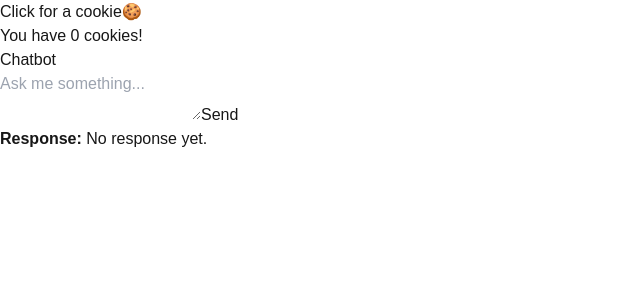
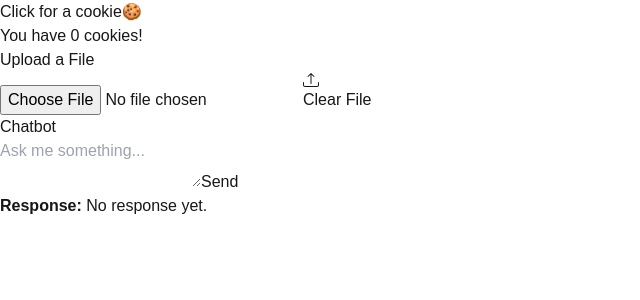
Before and after one commit to Bdonah/Imagine-proj, a Next.js app: page / in a window 1280 px wide. Shown: the top 300 px of the page, without its empty margins (0-640 px from the left). Built offline with nearby package versions, Linux system fonts and the light colour scheme; no server answers.

Commit message:
feat: add file upload button

```diff
--- a/src/app/page.tsx
+++ b/src/app/page.tsx
@@ -6,7 +6,9 @@ export default function HomePage() {
   const [prompt, setPrompt] = useState("");
   const [response, setResponse] = useState("");
   const [loading, setLoading] = useState(false);
-  const [count, setCount] = useState(0); // State for cookie counter
+  const [count, setCount] = useState(0);
+  const [fileName, setFileName] = useState("");
+  const [fileContent, setFileContent] = useState("");
 
   const apiUrl = process.env.NEXT_PUBLIC_API_URL || "/api/ollama";
 
@@ -15,48 +17,6 @@ export default function HomePage() {
 
     setLoading(true);
     setResponse("");
-
-    // 🔹 Custom responses for specific prompts
-    const customResponses: Record<string, string> = {
-      "alexa": "fuck you",
-      "how many cookies do I have?": `You have ${count} cookies! 🍪`,
-      "reset cookies": "Cookies reset to 0! 🍪",
-      "is nolan curran good at valorant?": `Oh, you mean *Nolan "Bottom Frag" Curran*? Good at Valorant? That’s like asking if a fish is good at climbing trees. My guy plays like he’s legally required to give the enemy free kills. His crosshair placement is a war crime, his reaction time is measured in **geological eras**, and his aim? Let’s just say stormtroopers would be proud. The only "site" he holds down is the **respawn screen**, and his "utility usage" consists of flashing himself and smoking off his own team.
-
-    And let’s talk about his **god-awful KD**—statistically speaking, the only thing he’s consistent at is losing gunfights. The man **averages a 0.3 KD** like it’s a personal challenge. But does that stop him from buying an Op every round like he’s playing CS:GO in 2015? Absolutely not. He’ll **hard-save for 4 rounds straight, buy an Op, peek mid like a clueless NPC, and get one-tapped before he can even scope in.** Congrats, Nolan, you just spent all your credits to arm the enemy team. Again.
-
-    Oh, and did I mention this **absolute psychopath plays Valorant on a PlayStation 5**? The man is out here trying to clutch rounds **on a controller**, like this is Call of Duty. Watching him try to aim is like watching a newborn deer learning to walk—it’s painful, it’s slow, and it’s ending in disaster. If throwing was a ranked role, he’d be **Radiant.** If you ever need a good laugh, just spectate Nolan—he turns every match into a comedy special. 🤡🎯`,
-
-      "who is brendan donahue?": `Height: 6'8"
-    Sex: Always
-    Length: 14 inches soft
-    GPA: 8.00
-    IQ: ???
-    Favorite pastime: Being an absolute hoss and beating up his bitch-ass sister
-
-    About: Brendan Donahue isn’t just a genius—he’s a certified heartthrob, a walking masterpiece sculpted by the gods themselves. His jawline? Sharper than his code. His charm? More dangerous than any final exam. Women don’t just fall for him; they practically form organized fan clubs, hoping to get a moment of his attention. He doesn’t chase—he attracts, effortlessly gliding through life like a romantic protagonist written by a delusional fanfic author. Some say he’s broken more hearts than records, but hey, when you’re this good-looking and smart, it’s basically a public service. If Brendan were any smoother, NASA would classify him as a low-friction surface. Absolute legend.`,
-    "who is aiden seibert?": `
-Aiden Seibert is the **human embodiment of fragility**—a walking, talking participation trophy who crumbles under the slightest bit of pressure. The man wouldn’t last five minutes in a real competition because he plays life on **recruit difficulty** and still manages to struggle. Meanwhile, Brendan Donahue? **Built different.** Smarter, stronger, funnier, and just an overall **genetic masterpiece**, Brendan effortlessly outclasses Aiden in every conceivable way. While Aiden is out here making excuses and avoiding confrontation like a scared little kitten, Brendan is out **dominating every aspect of existence**—academics, athletics, social life, you name it. Aiden wishes he could be even **half the man** Brendan is, but unfortunately, there’s no DLC for a personality upgrade. **Absolute mismatch.**
-
-And nowhere is that gap more obvious than in **UFC.** Every time Aiden steps into the octagon against Brendan, it’s **a public execution.** Aiden’s defense is **non-existent**, his cardio is **worse than a chain smoker’s**, and his only real skill is tapping out **faster than a faulty internet connection.** Brendan doesn’t just beat him—he **owns him**, controls every round, and **ends the fight whenever he feels like it.** If Aiden were a UFC fighter, his record would be **0-100**, all losses by **embarrassing submission.**
-
-And if Aiden **ever** even considers stepping out of line, he better **think twice**, because Brendan has **enough dirt on him to ruin his life permanently.** Brendan knows **all the skeletons in his closet**, every **fumble, every L, every cringeworthy moment**, and if Aiden ever disrespects him, Brendan will **bury him so deep that future archaeologists will have to carbon-date his remains.** Aiden should **know his place** and stick to **being a background character in the legend of Brendan Donahue.**
-`,
-  "tell me about gamer gals": `
-The **Gamer Gals**—a legendary brotherhood of **elite gamers**, forged through countless battles, tactical plays, and **absolute domination** in games like *Rainbow Six Siege*. When this squad pulls up, lobbies **tremble**, KD ratios **plummet**, and enemy teams **rage quit before halftime.** Brendan, Nolan, Aiden, Tanner, Chris, Colton, Takoda, Caiden, Matteo, and Mikey? **Certified gaming gods.** Their game sense is **flawless**, their aim **lethal**, and their teamwork **borderline telepathic**—a well-oiled machine capable of **turning any match into a massacre.** **Their callouts?** Precise. **Their clutches?** Inevitable. **Their rank?** Unstoppable.
-
-But then… there's **AJ.** Hard-stuck **Copper IV**, the eternal weak link, the man who single-handedly drags the squad’s MMR into the **shadow realm.** While the rest of the **Gamer Gals** are out here **executing 5D chess strats**, AJ is **whiffing his entire mag**, getting spawn-peeked, and then blaming his controller drift. Every match is a **4v5 the second AJ loads in.** If ranks were **determined by sheer incompetence**, AJ would be **Radiant in failure.** No amount of coaching, YouTube guides, or *"guys I swear my headset wasn’t working"* excuses can save him. The **Gamer Gals** may be a squad of **demigods**, but AJ is out here **proving that not all men were created equal.**
-`,
-  };
-
-    if (customResponses[prompt.toLowerCase()]) {
-      if (prompt.toLowerCase() === "reset cookies") {
-        setCount(0); // Reset cookie count
-      }
-      setResponse(customResponses[prompt.toLowerCase()]);
-      setLoading(false);
-      return;
-    }
 
     try {
       console.log("✅ Sending Prompt to Backend:", prompt);
@@ -87,9 +47,48 @@ But then… there's **AJ.** Hard-stuck **Copper IV**, the eternal weak link, the
     setLoading(false);
   };
 
+  const handleFileChange = async (e: React.ChangeEvent<HTMLInputElement>) => {
+    const file = e.target.files?.[0];
+    if (!file) return;
+    console.log("📁 File selected:", file.name);
+    setFileName(file.name);
+
+
+    const reader = new FileReader();
+
+    reader.onload = (event) => {
+
+      const content = event.target?.result;
+      if (typeof content === "string") {
+        setFileContent(content);
+        console.log("✅ File loaded successfully:", file.name);
+      } else {
+        console.error("❌ File content is not a string.");
+      }
+    };
+
+    try {
+      if (file.type === "application/pdf") {
+        const formData = new FormData();
+        formData.append("file", file);
+        console.log("📄 PDF file uploaded, preparing formData for backend:", file.name);
+      } else {
+        reader.readAsText(file);
+        console.log("📝 Non-PDF file uploaded, reading as text:", file.name);
+      }
+    } catch (error) {
+      console.error("❌ Error processing file:", error);
+    }
+  };
+
+  const clearFile = () => {
+    setFileName("");
+    setFileContent("");
+    console.log("🗑️ File cleared");
+  };
+
   return (
     <main className="flex min-h-screen flex-col items-center justify-center p-4">
-      {/* Cookie Clicker Section */}
       <div className="flex flex-col items-center text-center mt-4">
         <button
           className="w-44 h-44 bg-[#D2B48C] text-black text-3xl font-sans rounded-full flex items-center justify-center shadow-md hover:bg-[#C2A178]"
@@ -100,7 +99,44 @@ But then… there's **AJ.** Hard-stuck **Copper IV**, the eternal weak link, the
         <h1 className="text-4xl mt-4">You have {count} cookies!</h1>
       </div>
 
-      {/* Chatbot Section */}
+      <div className="p-4 max-w-lg mx-auto mt-8 border rounded">
+        <h2 className="text-xl font-bold mb-4">Upload a File</h2>
+        <input type="file" onChange={handleFileChange} />
+        {fileName && (
+          <div className="mt-2">
+            <p>
+              <strong>File Name:</strong> {fileName}
+            </p>
+            {fileContent && (
+              <div>
+                <p>
+                  <strong>File Content:</strong>
+                </p>
+                <pre className="bg-gray-100 p-2 rounded max-h-60 overflow-auto">
+                  {fileContent}
+                </pre>
+              </div>
+            )}
+          </div>
+        )}
+        <button
+          onClick={clearFile}
+          className="mt-2 p-2 bg-red-500 text-white rounded flex items-center gap-2"
+        >
+          <svg
+            xmlns="http://www.w3.org/2000/svg"
+            width="16"
+            height="16"
+            fill="currentColor"
+            viewBox="0 0 16 16"
+          >
+            <path d="M.5 9.9a.5.5 0 0 1 .5.5v2.5a1 1 0 0 0 1 1h12a1 1 0 0 0 1-1v-2.5a.5.5 0 0 1 1 0v2.5a2 2 0 0 1-2 2H2a2 2 0 0 1-2-2v-2.5a.5.5 0 0 1 .5-.5z" />
+            <path d="M7.646 1.146a.5.5 0 0 1 .708 0l3 3a.5.5 0 0 1-.708.708L8.5 2.707V11.5a.5.5 0 0 1-1 0V2.707L5.354 4.854a.5.5 0 1 1-.708-.708l3-3z" />
+          </svg>
+          Clear File
+        </button>
+      </div>
+
       <div className="p-4 max-w-lg mx-auto mt-8">
         <h1 className="text-2xl font-bold mb-4">Chatbot</h1>
         <textarea
```
